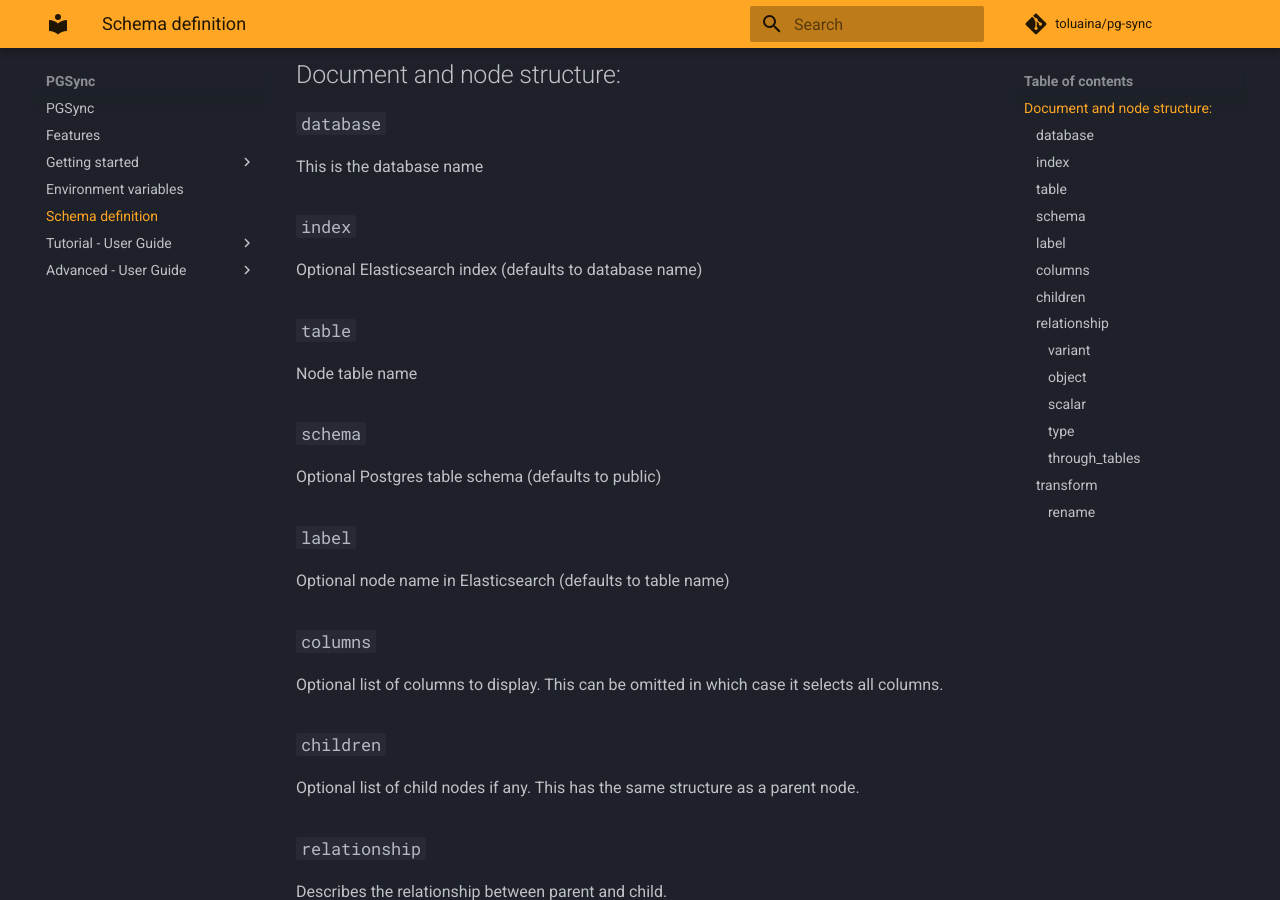
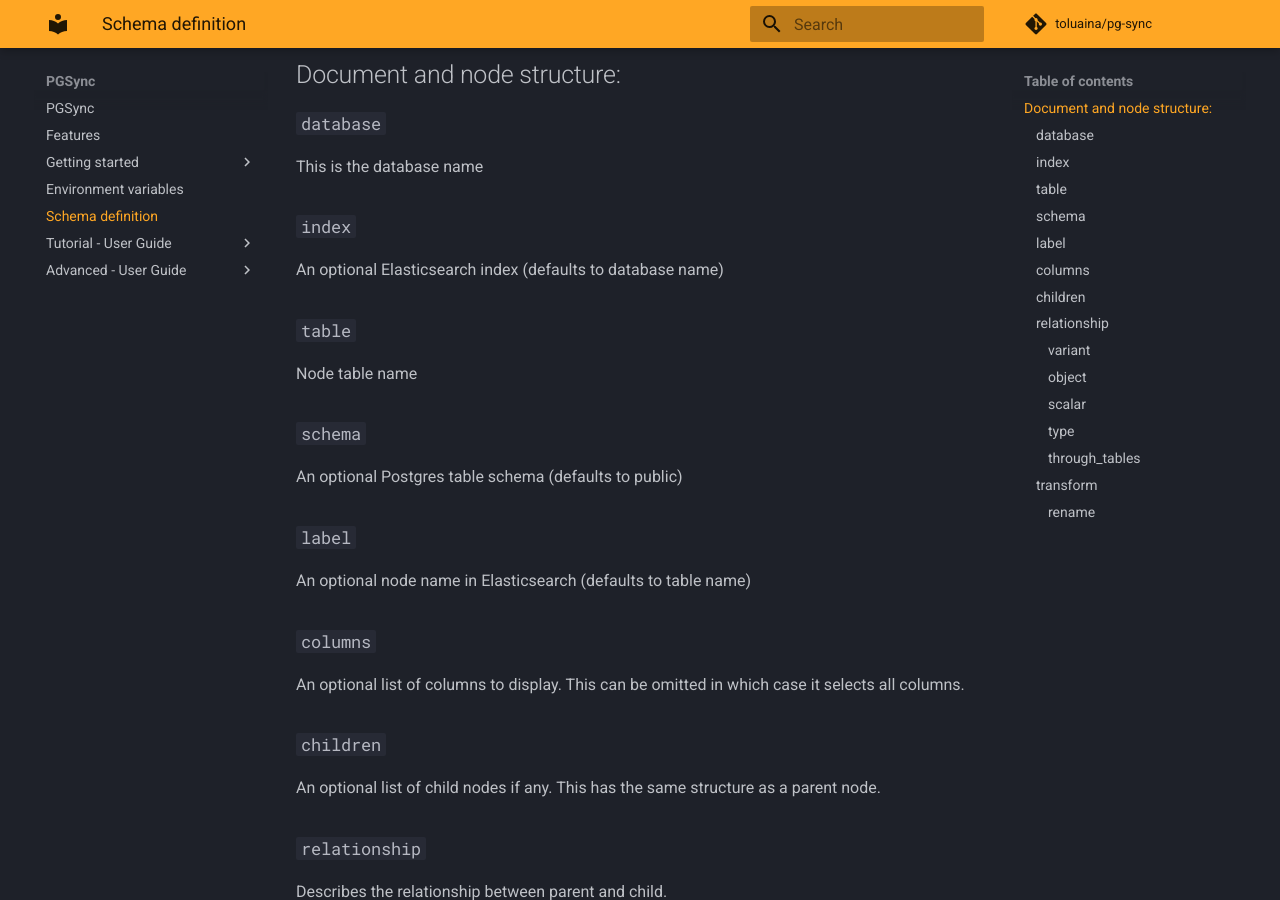
Before and after one commit to toluaina/toluaina.github.io, an MkDocs documentation site: the page built from docs/schema/index.md, in a window 1280 px wide and 900 px high, scrolled down 1063 px. Built offline with MkDocs 1.6.1 and Material for MkDocs 9.7.7, drawn with Linux system fonts in a browser that asks for light colours; comment, search, counter and statistics services are not loaded; some of the changed text lies outside the part shown.

Commit message:
fixed grammar

```diff
--- a/docs/schema/index.md
+++ b/docs/schema/index.md
@@ -55,23 +55,23 @@ Schema definition file
 This is the database name
 
 ### `index`
-Optional Elasticsearch index (defaults to database name)
+An optional Elasticsearch index (defaults to database name)
 
 ### `table`
 Node table name
 
 ### `schema`
-Optional Postgres table schema (defaults to public)
+An optional Postgres table schema (defaults to public)
 
 ### `label`
-Optional node name in Elasticsearch (defaults to table name)
+An optional node name in Elasticsearch (defaults to table name)
 
 ### `columns`
-Optional list of columns to display. This can be omitted in which case it selects all
+An optional list of columns to display. This can be omitted in which case it selects all
 columns.
 
 ### `children`
-Optional list of child nodes if any.
+An optional list of child nodes if any.
 This has the same structure as a parent node.
 
 ### `relationship`
```
Also changed, not shown: other parts of docs/schema/index.md (+2 -2 lines), docs/getting-started/running.md (+3 -3 lines), docs/index.md (+0 -7 lines), docs/advanced/re-indexing.md (line endings or trailing spaces).
